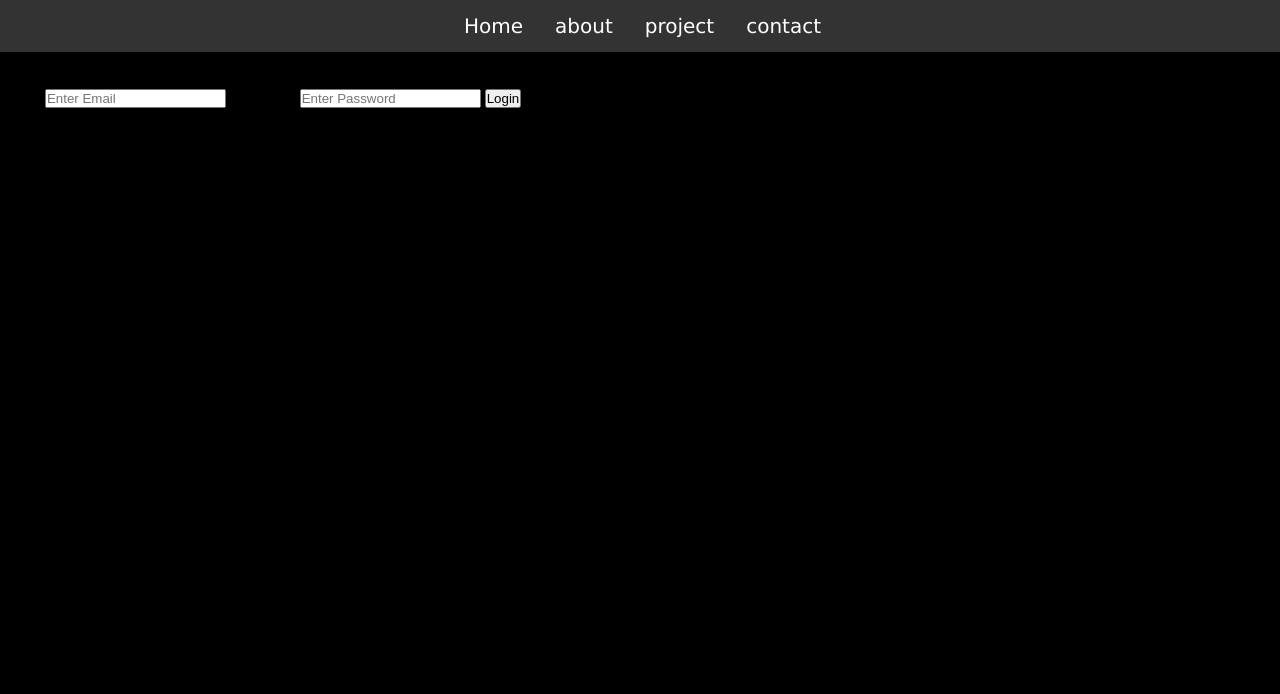
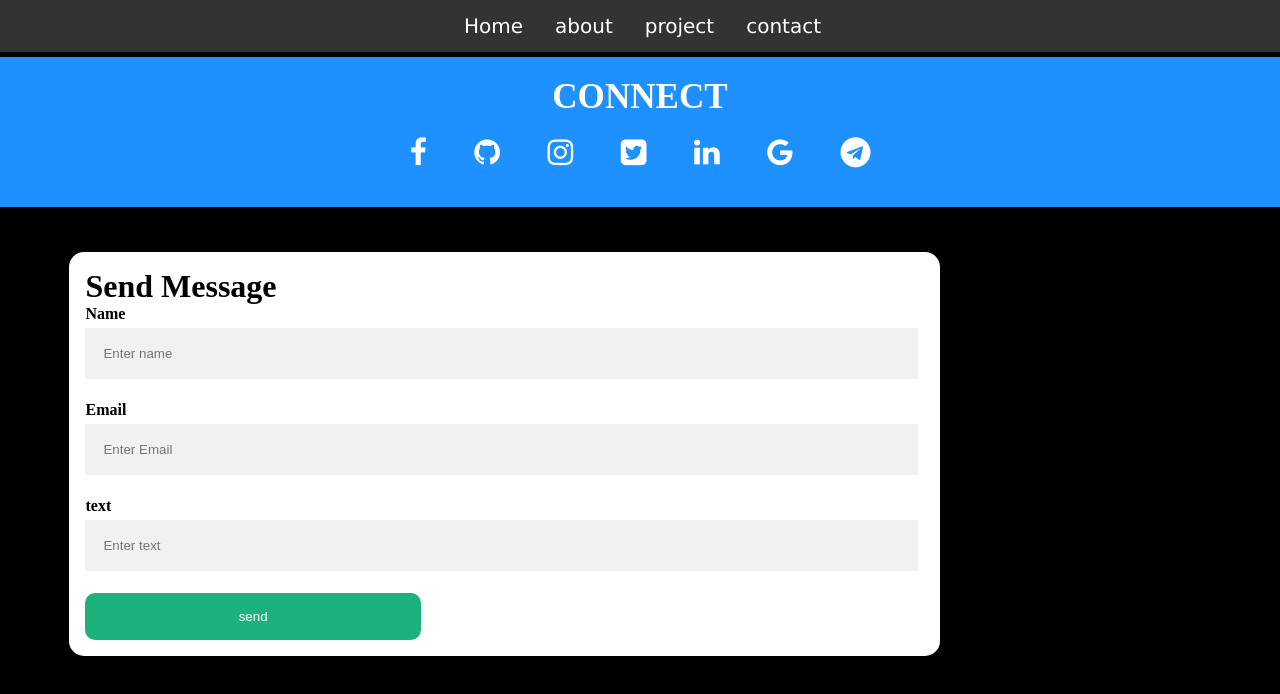
Before and after one commit to Joshmoon1212/portfolio, a plain HTML site: page contact.html in a window 1280 px wide. Drawn offline with Linux system fonts and the light colour scheme.

Commit message:
my commit

```diff
--- a/about.css
+++ b/about.css
@@ -86,3 +86,37 @@ h1{
 .icon1 i{
     padding: 20px;
 }
+
+.jumbotron {
+	color:#2c3e50;
+	background: #ecf0f1;
+    width: 33.33%;
+}
+.container {
+    width: 100%;
+    margin: 2rem auto;
+  }
+
+  .gallery {
+    display: grid;
+    grid-template-columns: auto auto auto;
+    gap: 10px;
+  }
+
+  .gallery__img {
+    width: 100%;
+    height: auto;
+    object-fit: cover;
+    border-radius: 10px;
+    display: block;
+  }
+  .gallery__img:hover{
+    border: dodgerblue 4px solid;
+
+  }
+
+ p{
+  color: white;
+  font-size: 20px;
+  text-align: center;
+}
--- a/contact.css
+++ b/contact.css
@@ -38,34 +38,24 @@ ul {
     color: dodgerblue;
   }
 
-  .bg-img {
-    /* The image used */
-    background-image: url("photo/poto6.png");
+.bg-img {
 
-    /* Control the height of the image */
-    min-height: 380px;
-
-    /* Center and scale the image nicely */
-    background-position: center;
-    background-repeat: no-repeat;
-    background-size: cover;
-    position: relative;
-  }
+}
 
   /* Add styles to the form container */
   .container {
     position: absolute;
-    right: 0;
+    right: 25%;
     margin: 20px;
-    max-width: 300px;
     padding: 16px;
     background-color: white;
+    border-radius: 15px;
+    margin-top: 3.5%;
   }
 
-  /* Full-width input fields */
     input[type=text], input[type=password] {
-    width: 100%;
-    padding: 15px;
+    width: 95%;
+    padding: 18px;
     margin: 5px 0 22px 0;
     border: none;
     background: #f1f1f1;
@@ -83,10 +73,30 @@ ul {
     padding: 16px 20px;
     border: none;
     cursor: pointer;
-    width: 100%;
+    width: 40%;
     opacity: 0.9;
+    border-radius: 10px;
   }
 
   .btn:hover {
     opacity: 1;
+    width: 42%;
   }
+
+
+  .icon1{
+    background-color: dodgerblue;
+    color: white;
+    font-size: 30px;
+    text-align: center;
+    padding: 20px;
+    margin-top: 0.4%;
+}
+
+.icon1 i{
+    padding: 20px;
+}
+.icon i:hover{
+    opacity: 0.3;
+    padding-top: 4px;
+}
--- a/contact.html
+++ b/contact.html
@@ -6,8 +6,8 @@
                <meta name="keywords" content="HTML, CSS, JavaScript">
                <meta name="author" content="Ayug Donald">
                <meta name="viewport" content="width=device-width, initial-scale=1.0">
-               <Link rel="stylesheet"  type="text/css"  href="index.css" />
-               <link rel="stylesheet" media="screen and (max-width: 768px)" href="Index-mobile.css">
+               <Link rel="stylesheet"  type="text/css"  href="contact.css" />
+               <link rel="stylesheet" media="screen and (max-width: 768px)" href="contact-mobile.css">
 			   <link rel="stylesheet" href="https://cdnjs.cloudflare.com/ajax/libs/font-awesome/4.7.0/css/font-awesome.min.css">
             </head>
 			<body>
@@ -18,16 +18,36 @@
           <li><a href="contact.html">contact</a></li>
         </ul>
 
+        <div class="icon1">
+          <h3>CONNECT</h3>
+          <i class="fa fa-facebook"></i>
+          <i class="fa fa-github"></i>
+          <i class="fa fa-instagram"></i>
+          <i class="fa fa-twitter-square"></i>
+          <i class="fa fa-linkedin"></i>
+          <i class="fa fa-google"></i>
+          <i class="fa fa-telegram"></i>
+       </div>
+
         <div class="bg-img">
             <form action="/action_page.php" class="container">
-              <h1>Login</h1>
+              <h1>Send Message</h1>
+
+              <label for="text"><b>Name</b></label>
+              <input type="text" placeholder="Enter name" name="name" required>
+
 
               <label for="email"><b>Email</b></label>
               <input type="text" placeholder="Enter Email" name="email" required>
 
-              <label for="psw"><b>Password</b></label>
-              <input type="password" placeholder="Enter Password" name="psw" required>
 
-              <button type="submit" class="btn">Login</button>
+              <label for="text"><b>text</b></label>
+              <input type="text" placeholder="Enter text" name="text" required>
+
+              <button type="submit" class="btn">send</button>
             </form>
           </div>
+
+
+      </body>
+</html>
```
Also changed, not shown: about.html (+37 -1 lines), project.css (+3 -7 lines), imagee/Screenshot 2022-06-27 152610.png (added), imagee/hh4.jfif (added), 4 other files.
